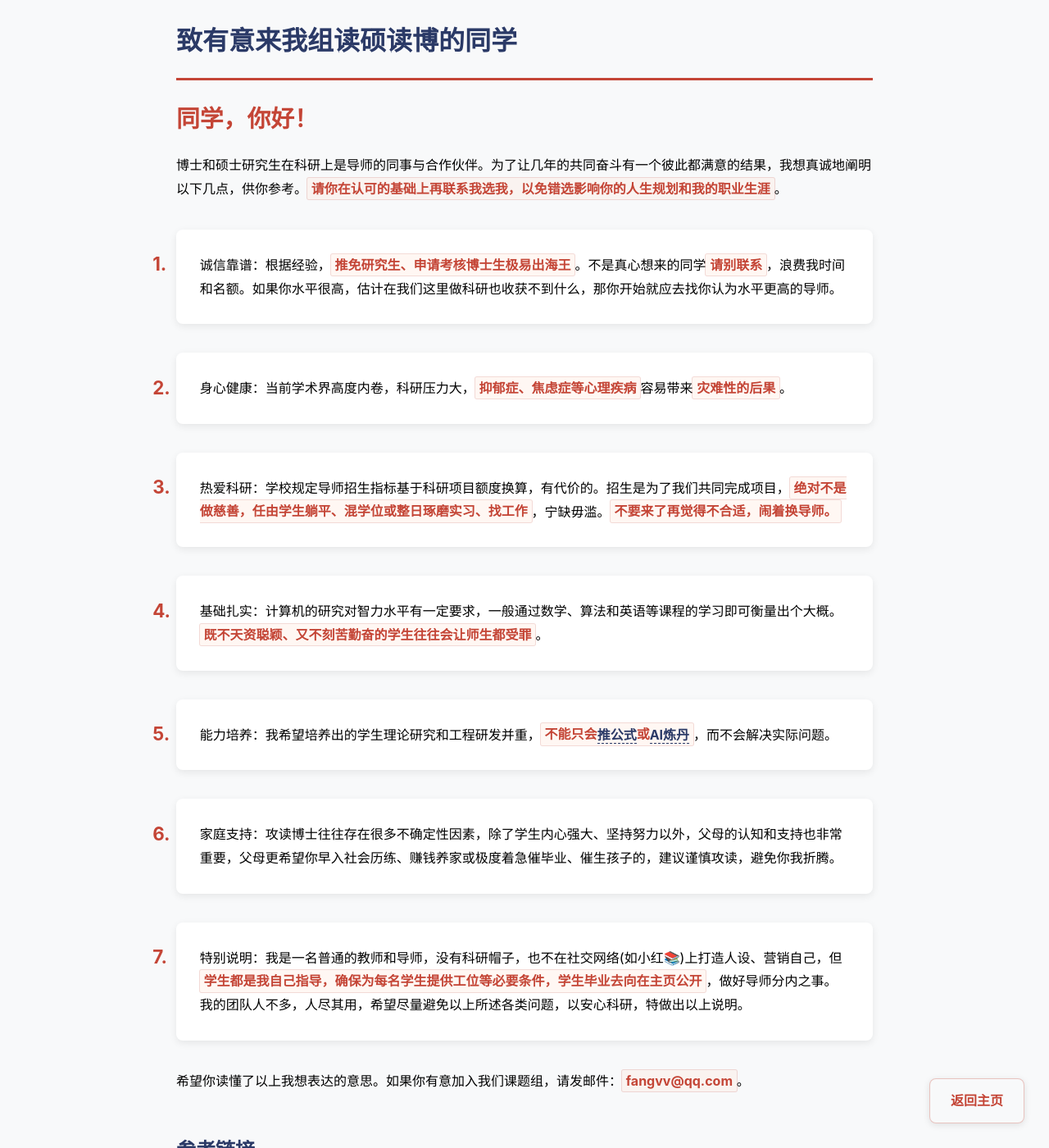
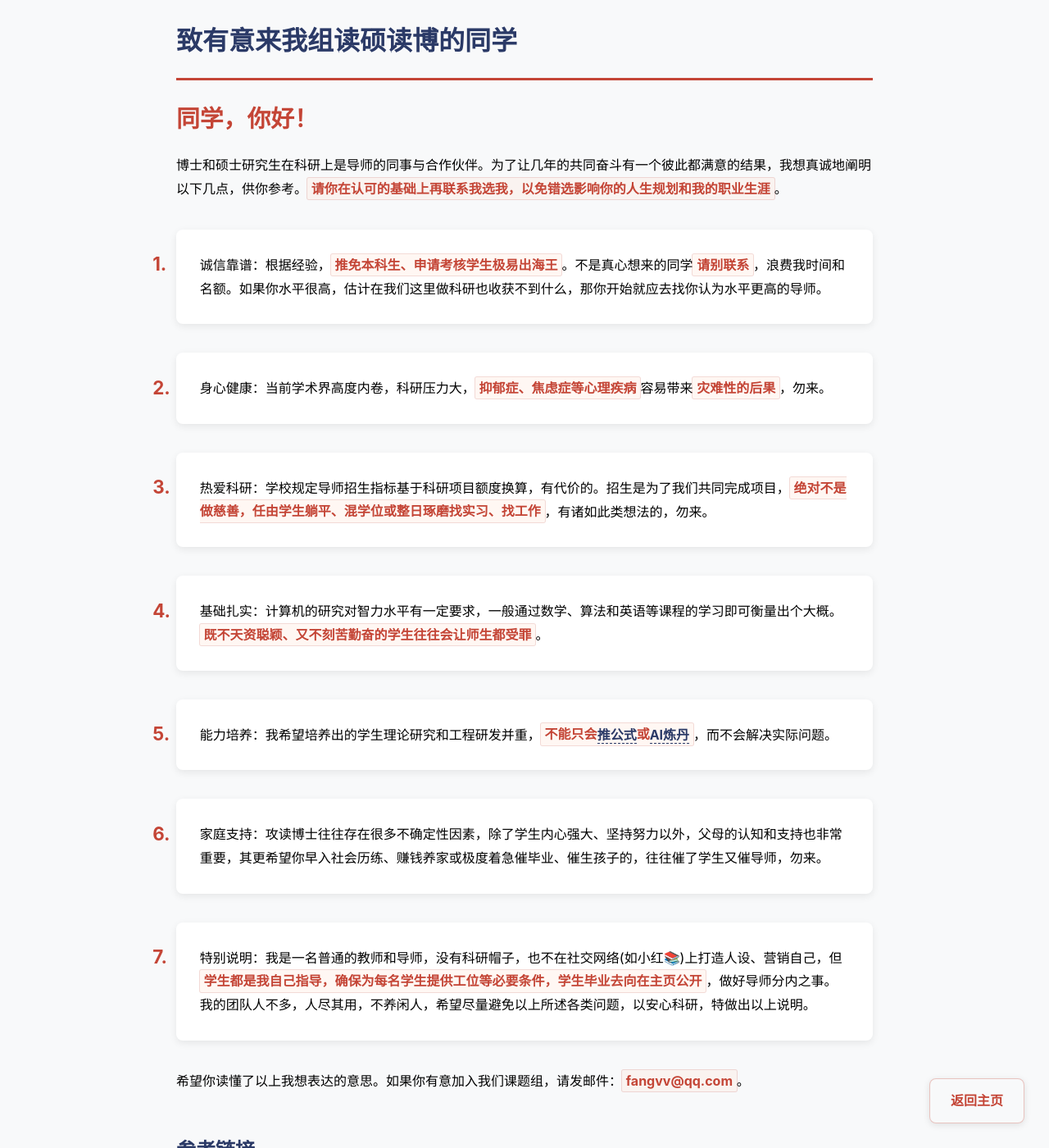
Before and after one commit to fangvv/Homepage, a Jekyll site: the page faq2.html, which Jekyll copies as it is, in a window 1280 px wide and 1400 px high. Shown: the whole window at 82% size. Built offline with Jekyll 4.4.1, drawn with Linux system fonts in a browser that asks for light colours; comment, search, counter and statistics services are not loaded.

Commit message:
update faq2

```diff
--- a/faq2.html
+++ b/faq2.html
@@ -116,19 +116,19 @@ strong:hover {
     <p><span class="greeting">同学，你好！</span>博士和硕士研究生在科研上是导师的同事与合作伙伴。为了让几年的共同奋斗有一个彼此都满意的结果，我想真诚地阐明以下几点，供你参考。<strong>请你在认可的基础上再联系我选我，以免错选影响你的人生规划和我的职业生涯</strong>。</p>
 
     <ol>
-<li>诚信靠谱：根据经验，<strong>推免研究生、申请考核博士生极易出海王</strong>。不是真心想来的同学<strong>请别联系</strong>，浪费我时间和名额。如果你水平很高，估计在我们这里做科研也收获不到什么，那你开始就应去找你认为水平更高的导师。</li>
+<li>诚信靠谱：根据经验，<strong>推免本科生、申请考核学生极易出海王</strong>。不是真心想来的同学<strong>请别联系</strong>，浪费我时间和名额。如果你水平很高，估计在我们这里做科研也收获不到什么，那你开始就应去找你认为水平更高的导师。</li>
 
-<li>身心健康：当前学术界高度内卷，科研压力大，<strong>抑郁症、焦虑症等心理疾病</strong>容易带来<strong>灾难性的后果</strong>。</li>
+<li>身心健康：当前学术界高度内卷，科研压力大，<strong>抑郁症、焦虑症等心理疾病</strong>容易带来<strong>灾难性的后果</strong>，勿来。</li>
 
-<li>热爱科研：学校规定导师招生指标基于科研项目额度换算，有代价的。招生是为了我们共同完成项目，<strong>绝对不是做慈善，任由学生躺平、混学位或整日琢磨实习、找工作</strong>，宁缺毋滥。<strong>不要来了再觉得不合适，闹着换导师。</strong></li>
+<li>热爱科研：学校规定导师招生指标基于科研项目额度换算，有代价的。招生是为了我们共同完成项目，<strong>绝对不是做慈善，任由学生躺平、混学位或整日琢磨找实习、找工作</strong>，有诸如此类想法的，勿来。</li>
 
 <li>基础扎实：计算机的研究对智力水平有一定要求，一般通过数学、算法和英语等课程的学习即可衡量出个大概。<strong>既不天资聪颖、又不刻苦勤奋的学生往往会让师生都受罪</strong>。</li>
 
 <li>能力培养：我希望培养出的学生理论研究和工程研发并重，<strong>不能只会<a href="https://www.zhihu.com/question/430862162" target=blank>推公式</a>或<a href="https://www.zhihu.com/question/537342945" target=blank>AI炼丹</a></strong>，而不会解决实际问题。</li>
 
-<li>家庭支持：攻读博士往往存在很多不确定性因素，除了学生内心强大、坚持努力以外，父母的认知和支持也非常重要，父母更希望你早入社会历练、赚钱养家或极度着急催毕业、催生孩子的，建议谨慎攻读，避免你我折腾。</li>
+<li>家庭支持：攻读博士往往存在很多不确定性因素，除了学生内心强大、坚持努力以外，父母的认知和支持也非常重要，其更希望你早入社会历练、赚钱养家或极度着急催毕业、催生孩子的，往往催了学生又催导师，勿来。</li>
 
-<li>特别说明：我是一名普通的教师和导师，没有科研帽子，也不在社交网络(如小红📚)上打造人设、营销自己，但<strong>学生都是我自己指导，确保为每名学生提供工位等必要条件，学生毕业去向在主页公开</strong>，做好导师分内之事。我的团队人不多，人尽其用，希望尽量避免以上所述各类问题，以安心科研，特做出以上说明。</li>
+<li>特别说明：我是一名普通的教师和导师，没有科研帽子，也不在社交网络(如小红📚)上打造人设、营销自己，但<strong>学生都是我自己指导，确保为每名学生提供工位等必要条件，学生毕业去向在主页公开</strong>，做好导师分内之事。我的团队人不多，人尽其用，不养闲人，希望尽量避免以上所述各类问题，以安心科研，特做出以上说明。</li>
     </ol>
 
 <p>
```
